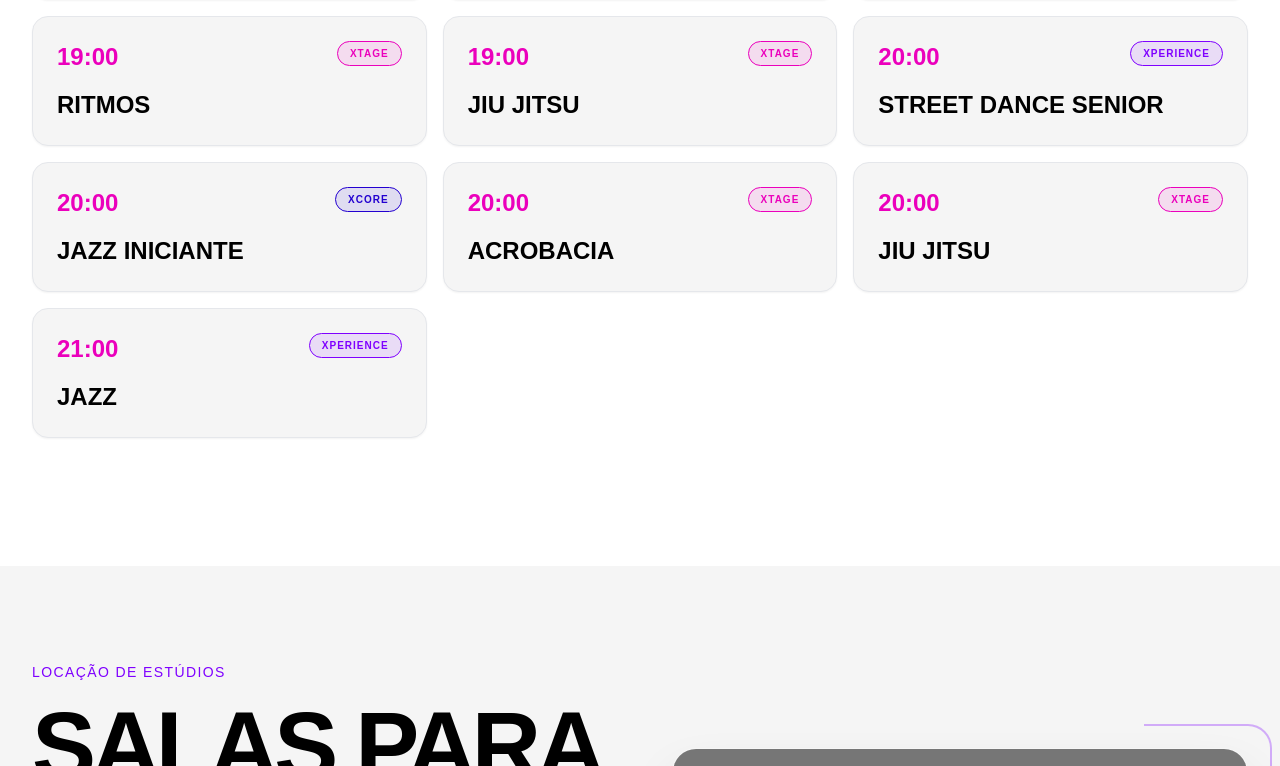
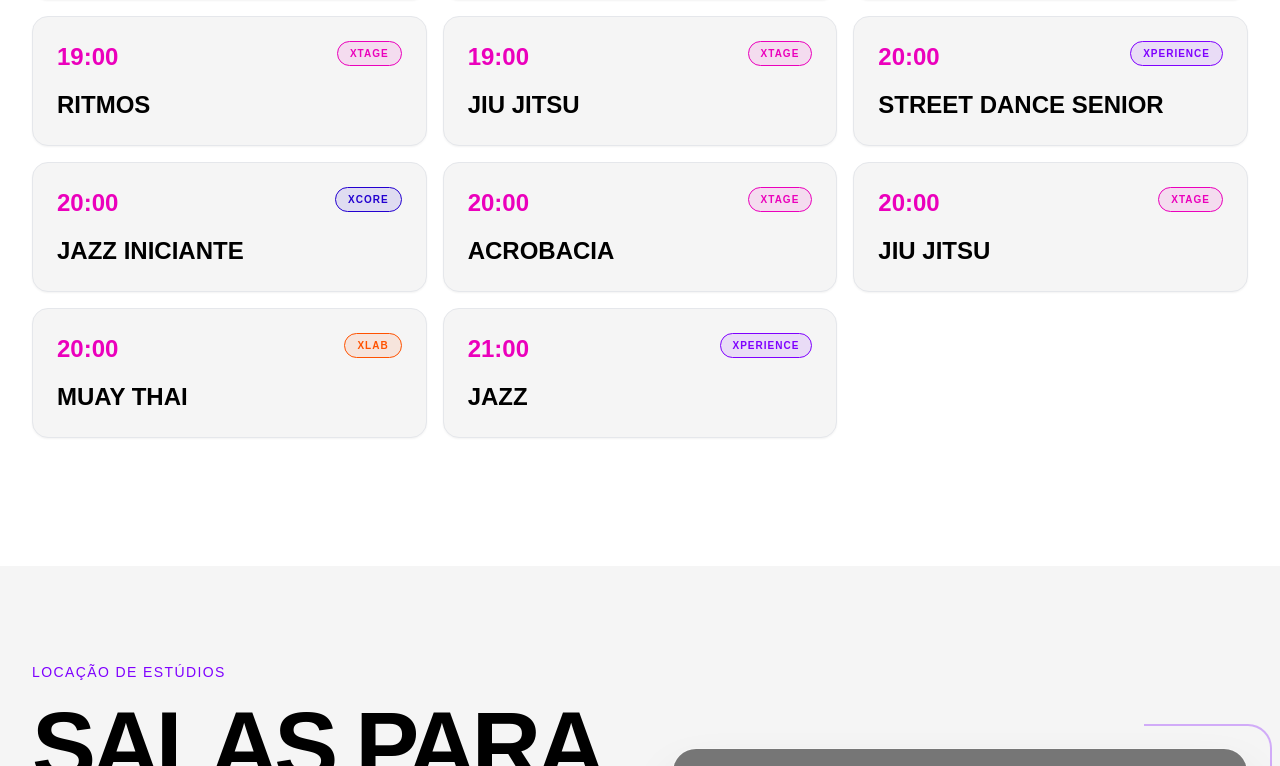
Before and after one commit to jonathanfferreira/xpace-landing-page, a React (Vite) app: page / in a window 1280 px wide. Shown: the part 11234-12000 px from the top of the page. Built offline with nearby package versions, Linux system fonts and the light colour scheme; grey boxes are pictures that could not be loaded; a web font is replaced by a local one.

Commit message:
Fix Schedule: Move Muay Thai to Mon/Wed and resolve Tue/Thu conflict with K-Pop

```diff
--- a/components/Schedule.tsx
+++ b/components/Schedule.tsx
@@ -28,6 +28,7 @@ const scheduleData: WeeklySchedule = {
     { time: "20:00", activity: "Jazz Iniciante", room: "XCORE" },
     { time: "20:00", activity: "Acrobacia", room: "XTAGE" },
     { time: "20:00", activity: "Jiu Jitsu", room: "XTAGE" },
+    { time: "20:00", activity: "Muay Thai", room: "XLAB" },
     { time: "21:00", activity: "Jazz", room: "XPERIENCE" },
   ],
   "TERÇA": [
@@ -59,6 +60,7 @@ const scheduleData: WeeklySchedule = {
     { time: "20:00", activity: "Jazz Iniciante", room: "XCORE" },
     { time: "20:00", activity: "Acrobacia", room: "XTAGE" },
     { time: "20:00", activity: "Jiu Jitsu", room: "XTAGE" },
+    { time: "20:00", activity: "Muay Thai", room: "XLAB" },
     { time: "21:00", activity: "Jazz", room: "XPERIENCE" },
   ],
   "QUINTA": [
@@ -148,8 +150,8 @@ export const Schedule: React.FC = () => {
               key={day}
               onClick={() => setActiveTab(day)}
               className={`px-6 py-3 rounded-full font-bold text-sm tracking-widest whitespace-nowrap transition-all duration-300 ${activeTab === day
-                  ? 'bg-black text-white dark:bg-white dark:text-black shadow-[0_0_15px_rgba(124,58,237,0.5)]'
-                  : 'border border-gray-300 dark:border-gray-800 text-gray-500 hover:text-black dark:hover:text-white hover:border-black dark:hover:border-white'
+                ? 'bg-black text-white dark:bg-white dark:text-black shadow-[0_0_15px_rgba(124,58,237,0.5)]'
+                : 'border border-gray-300 dark:border-gray-800 text-gray-500 hover:text-black dark:hover:text-white hover:border-black dark:hover:border-white'
                 }`}
             >
               {day}
```
